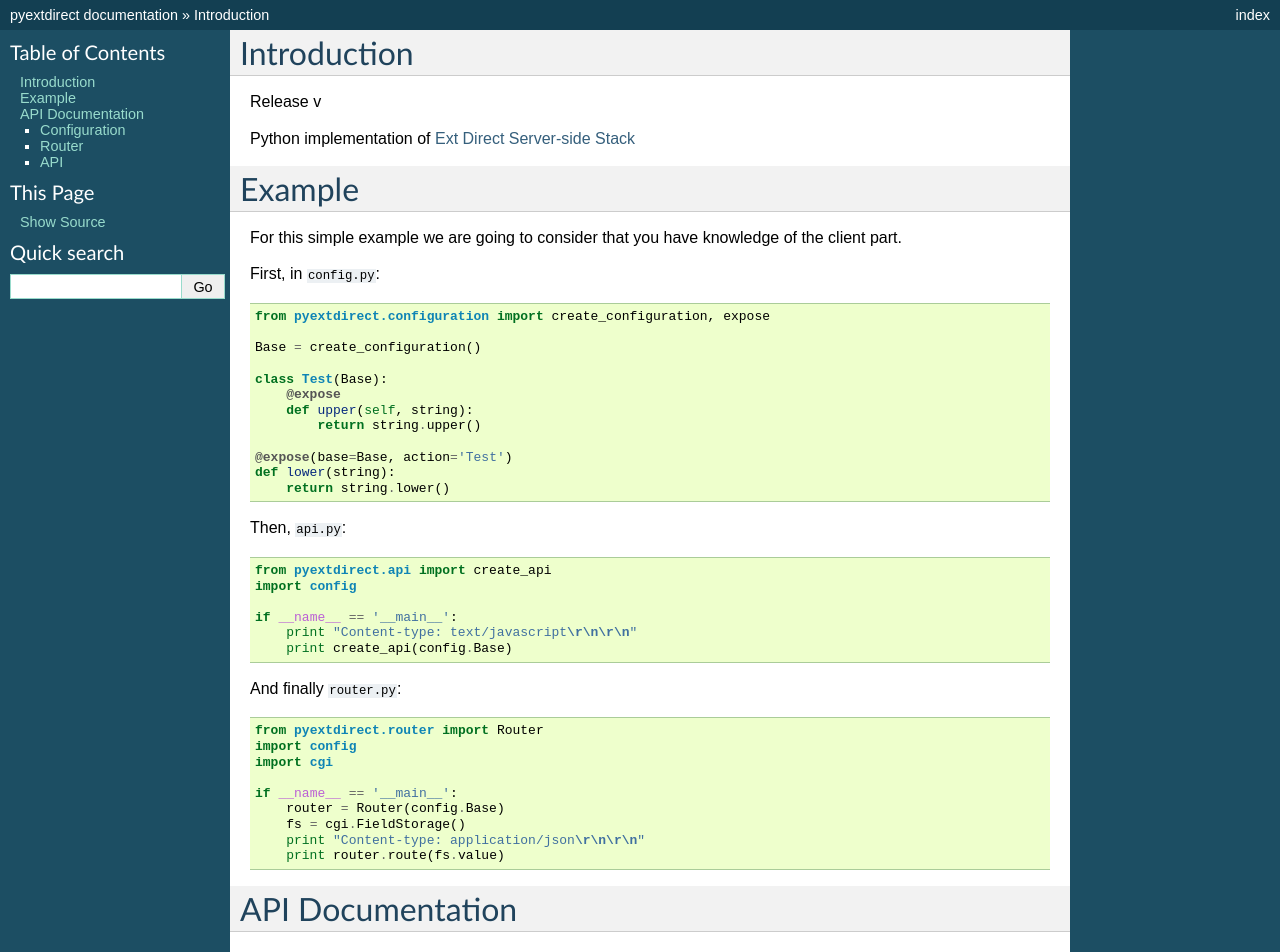
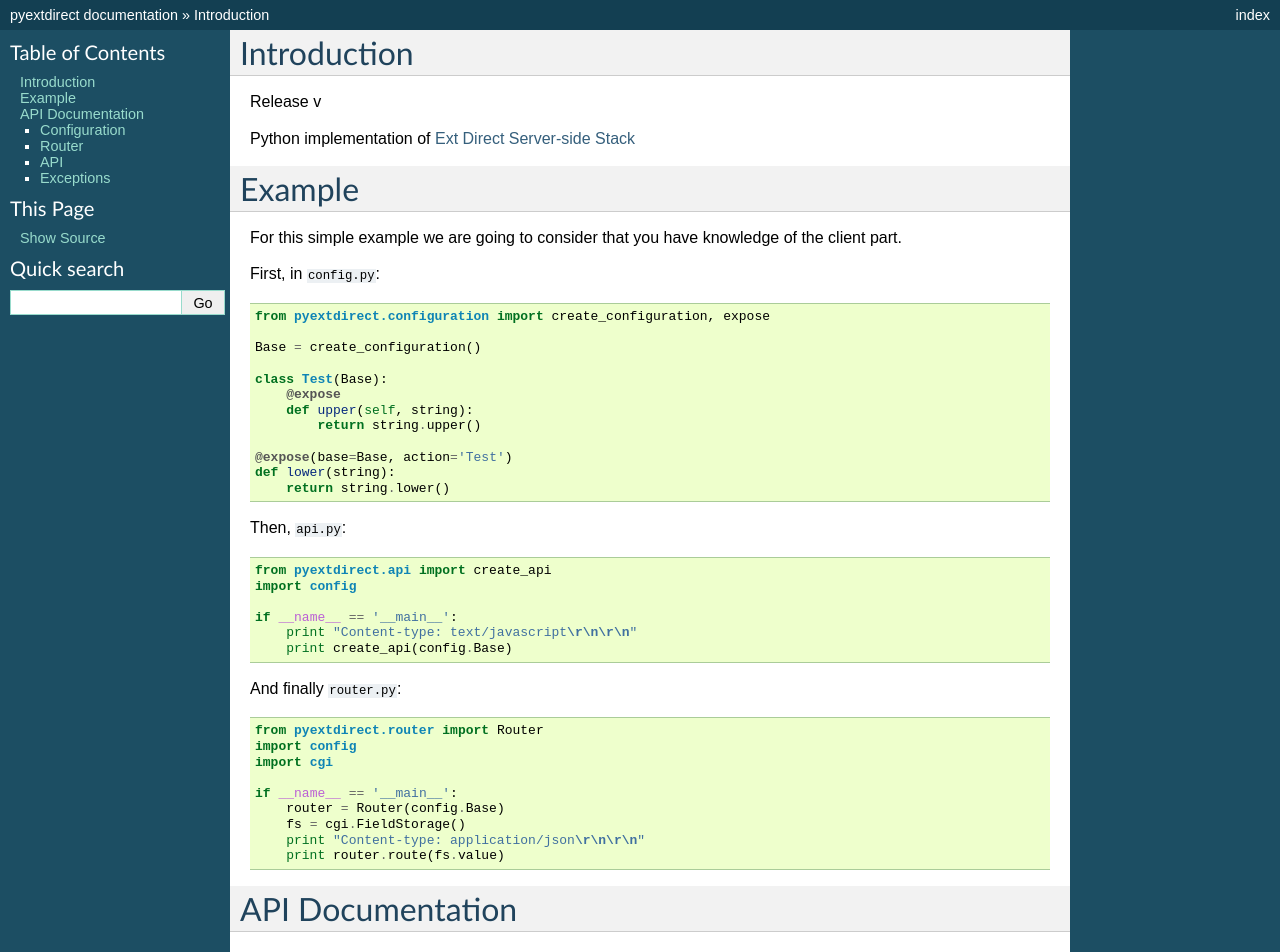
Before and after one commit to Diaoul/pyextdirect, a Sphinx documentation site: the page built from docs/index.rst, in a window 1280 px wide and 1400 px high. Shown: the top 952 px of the window. Built offline with Sphinx 7.4.7, drawn with Linux system fonts in a browser that asks for light colours; the version number could not be read and is left out.

Commit message:
Update documentation

```diff
--- a/docs/index.rst
+++ b/docs/index.rst
@@ -66,3 +66,8 @@
 ---
 .. automodule:: pyextdirect.api
     :members:
+
+Exceptions
+----------
+.. automodule:: pyextdirect.exceptions
+    :members:
```
